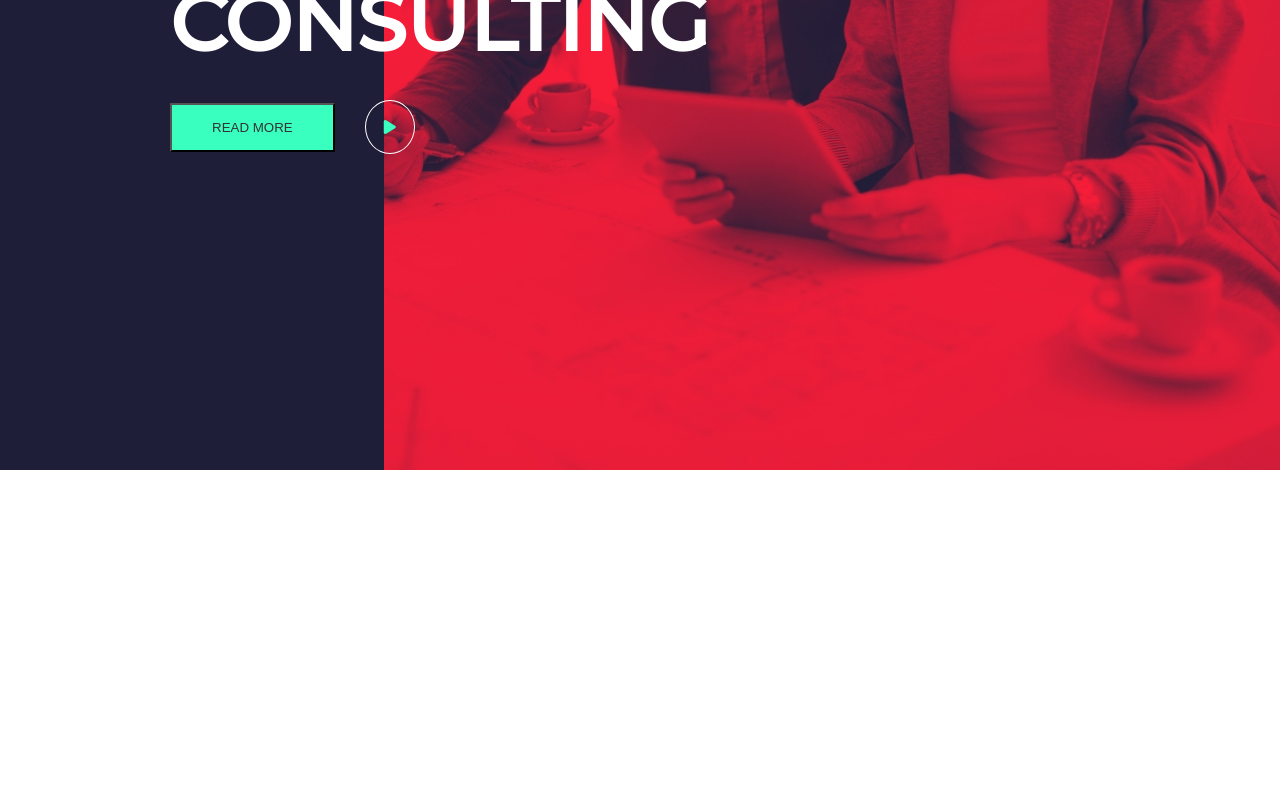
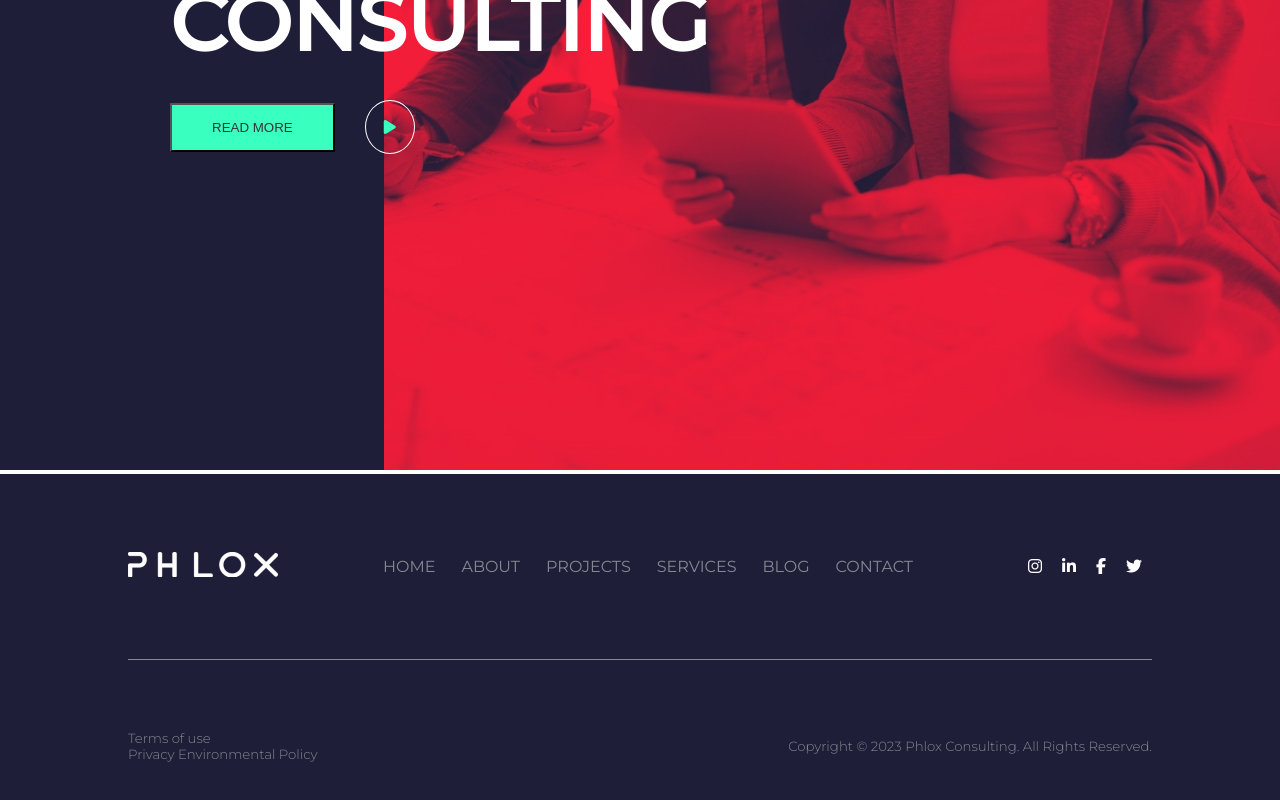
Before and after one commit to Alexbarile/proj-html-vuejs, a Vue app: page / in a window 1280 px wide. Shown: the part 530-1330 px from the top of the page. Before the commit the page ends 1004 px from the top, so only its background shows below. Built offline with nearby package versions, Linux system fonts and the light colour scheme.

Commit message:
header e footer completati

```diff
--- a/src/components/AppFooter.vue
+++ b/src/components/AppFooter.vue
@@ -1,10 +1,8 @@
 <script>
-import {store} from '../store';
 
 export default {
     data() {
         return {
-            store,
             activeItem: 0,
             navbar: [
                 {
@@ -37,19 +35,62 @@ export default {
                     url: '#',
                     active: false,
                 },
-            ]
+            ],
         }
     },
 }
-
 </script>
 
 <template>
     <footer>
-        <div class="container-100">
+        <div class="bg-darkblue">
+            <div class="container-80">
 
+                <!-- prima riga -->
+
+                <div class="row">
+                    <div class="col">
+                        <div class="logo">
+                            <img src="../../public/img/logotype-2-300x50.png" alt="logo-type">
+                        </div>
+                    </div>
+                    <div class="col">
+                        <nav>
+                            <ul>
+                                <li v-for="(item, index) in navbar" :key="index" >
+                                    <a :href="item.url" class="item.active ? 'active : ''">
+                                        {{ item.label }}
+                                    </a>
+                                </li>
+                            </ul>
+                        </nav>
+                    </div>
+                    <div class="col">
+                        <div class="social">
+                            <a href="#"><i class="fa-brands fa-instagram"></i></a>
+                            <a href="#"><i class="fa-brands fa-linkedin-in"></i></a>
+                            <a href="#"><i class="fa-brands fa-facebook-f"></i></a>
+                            <a href="#"><i class="fa-brands fa-twitter"></i></a>
+                        </div>
+                    </div>
+                </div>
+
+                <div class="hr"></div>
+
+                <!-- seconda riga -->
+
+                <div class="row">
+                    <div class="col">
+                        <h5>Terms of use <br> Privacy Environmental Policy</h5>
+
+                    </div>
+                    <div class="col">
+                        <h5>Copyright © 2023 Phlox Consulting. All Rights Reserved.</h5>
+
+                    </div>
+                </div>
+            </div>
         </div>
-
     </footer>
 </template>
 
@@ -57,4 +98,75 @@ export default {
 @use '../styles/partials/mixins' as *;
 @use '../styles/partials/variables' as *;
 
+
+    .bg-darkblue{
+        width: 100%;
+        background-color: $darkblue;
+
+        .container-80{
+
+            // prima riga
+            .row{
+                @include flex;
+                @include align-center;
+                @include justify-between;
+                widows: 100%;
+                padding: 70px 0 70px 0;
+
+                .col{
+                    @include flex;
+                    @include align-center;
+
+                    .logo{
+                        img{
+                            width: 150px;
+                        }
+                    }
+
+                    ul{
+                        @include flex;
+                        list-style-type: none;
+
+                        li{
+                            padding: 13px;
+
+                            a{
+                                text-decoration: none;
+                                color: $darkgray;
+
+                                &:hover{
+                                    color: white;
+                                }
+                            }
+                        }
+                    }
+                }
+                .col{
+                    .social{
+                        display: flex;
+
+                        a{
+                            color: white;
+                            padding: 10px;
+                        }
+                    }
+                }
+            }
+
+            .hr{
+                border-bottom: 0.5px solid $darkgray;
+            }
+
+            // seconda riga
+
+            .row{
+                .col{
+                    h5{
+                        color: $darkgray;
+                        font-weight: 200;
+                    }
+                }
+            }
+        }
+    }
 </style>
--- a/src/components/AppHeader.vue
+++ b/src/components/AppHeader.vue
@@ -1,10 +1,8 @@
 <script>
-import {store} from '../store';
 
 export default {
     data() {
         return {
-            store,
             activeItem: 0,
             navbar: [
                 {
@@ -41,7 +39,6 @@ export default {
         }
     },
 }
-
 </script>
 
 <template>
@@ -104,17 +101,24 @@ export default {
 @use '../styles/partials/variables' as *;
 
     // logo e navbar
+
+    .container-80{
+        position: absolute;
+        z-index: 1;
+        left: 200px
+    }
+
     .row-header{
         @include flex;
         @include align-center;
         @include justify-between;
         padding: 20px 0 20px 0;
-        position: relative;
-        z-index: 1;
+
 
         .logo{
             img{
                 width: 100px;
+                cursor: pointer
             }
         }
 
@@ -148,8 +152,7 @@ export default {
             @include flex;
             width: 100%;
             height: 100%;
-            position: absolute;
-            top: 0;
+            position: relative;
             z-index: 0;
 
             .col-30{
```
